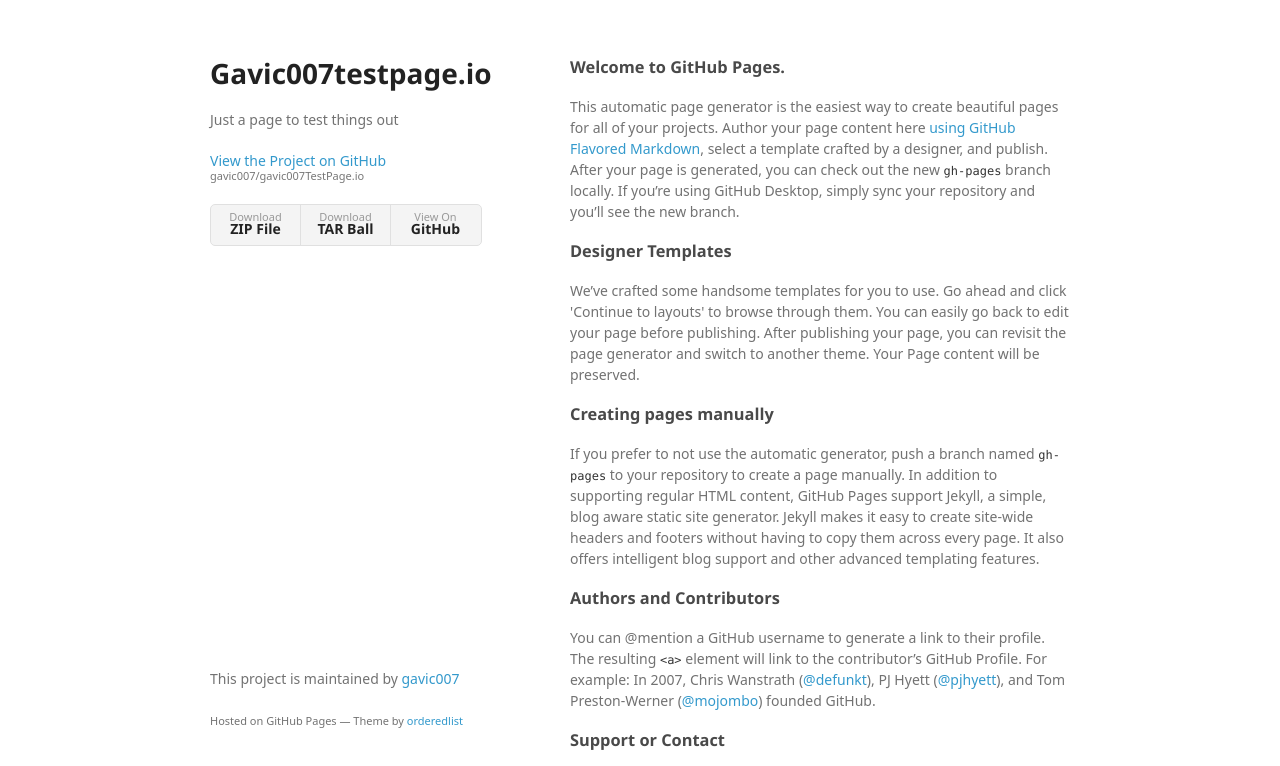
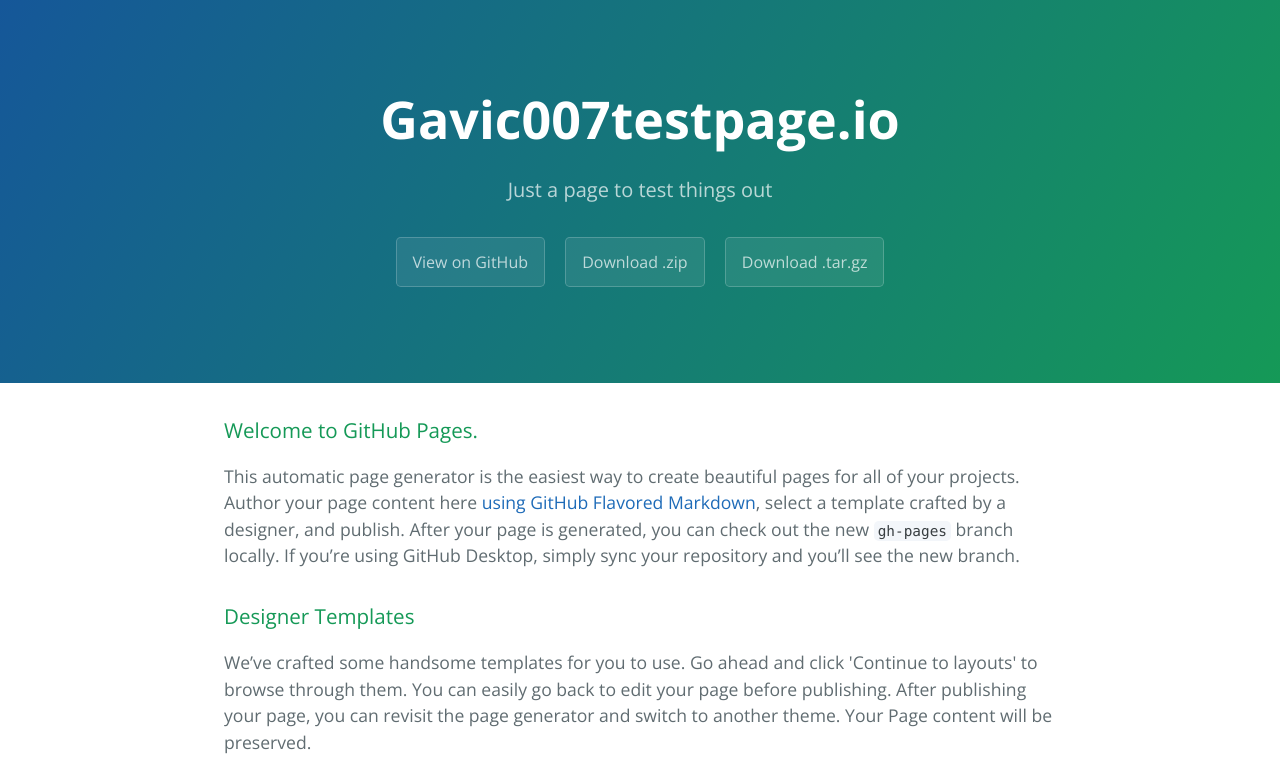
Before and after one commit to MGavic/gavic007TestPage.io, a plain HTML site: page index.html in a window 1280 px wide. Shown: the top 766 px of the page. Drawn offline with nearby package versions, Linux system fonts and the light colour scheme; a web font is replaced by a local one.

Commit message:
Create gh-pages branch via GitHub

```diff
--- a/index.html
+++ b/index.html
@@ -1,34 +1,25 @@
-<!doctype html>
-<html>
+<!DOCTYPE html>
+<html lang="en-us">
   <head>
-    <meta charset="utf-8">
-    <meta http-equiv="X-UA-Compatible" content="chrome=1">
+    <meta charset="UTF-8">
     <title>Gavic007testpage.io by gavic007</title>
-
-    <link rel="stylesheet" href="stylesheets/styles.css">
-    <link rel="stylesheet" href="stylesheets/github-light.css">
-    <meta name="viewport" content="width=device-width">
-    <!--[if lt IE 9]>
-    <script src="//html5shiv.googlecode.com/svn/trunk/html5.js"></script>
-    <![endif]-->
+    <meta name="viewport" content="width=device-width, initial-scale=1">
+    <link rel="stylesheet" type="text/css" href="stylesheets/normalize.css" media="screen">
+    <link href='https://fonts.googleapis.com/css?family=Open+Sans:400,700' rel='stylesheet' type='text/css'>
+    <link rel="stylesheet" type="text/css" href="stylesheets/stylesheet.css" media="screen">
+    <link rel="stylesheet" type="text/css" href="stylesheets/github-light.css" media="screen">
   </head>
   <body>
-    <div class="wrapper">
-      <header>
-        <h1>Gavic007testpage.io</h1>
-        <p>Just a page to test things out</p>
+    <section class="page-header">
+      <h1 class="project-name">Gavic007testpage.io</h1>
+      <h2 class="project-tagline">Just a page to test things out</h2>
+      <a href="https://github.com/gavic007/gavic007TestPage.io" class="btn">View on GitHub</a>
+      <a href="https://github.com/gavic007/gavic007TestPage.io/zipball/master" class="btn">Download .zip</a>
+      <a href="https://github.com/gavic007/gavic007TestPage.io/tarball/master" class="btn">Download .tar.gz</a>
+    </section>
 
-        <p class="view"><a href="https://github.com/gavic007/gavic007TestPage.io">View the Project on GitHub <small>gavic007/gavic007TestPage.io</small></a></p>
-
-
-        <ul>
-          <li><a href="https://github.com/gavic007/gavic007TestPage.io/zipball/master">Download <strong>ZIP File</strong></a></li>
-          <li><a href="https://github.com/gavic007/gavic007TestPage.io/tarball/master">Download <strong>TAR Ball</strong></a></li>
-          <li><a href="https://github.com/gavic007/gavic007TestPage.io">View On <strong>GitHub</strong></a></li>
-        </ul>
-      </header>
-      <section>
-        <h3>
+    <section class="main-content">
+      <h3>
 <a id="welcome-to-github-pages" class="anchor" href="#welcome-to-github-pages" aria-hidden="true"><span aria-hidden="true" class="octicon octicon-link"></span></a>Welcome to GitHub Pages.</h3>
 
 <p>This automatic page generator is the easiest way to create beautiful pages for all of your projects. Author your page content here <a href="https://guides.github.com/features/mastering-markdown/">using GitHub Flavored Markdown</a>, select a template crafted by a designer, and publish. After your page is generated, you can check out the new <code>gh-pages</code> branch locally. If you’re using GitHub Desktop, simply sync your repository and you’ll see the new branch.</p>
@@ -52,13 +43,15 @@
 <a id="support-or-contact" class="anchor" href="#support-or-contact" aria-hidden="true"><span aria-hidden="true" class="octicon octicon-link"></span></a>Support or Contact</h3>
 
 <p>Having trouble with Pages? Check out our <a href="https://help.github.com/pages">documentation</a> or <a href="https://github.com/contact">contact support</a> and we’ll help you sort it out.</p>
-      </section>
-      <footer>
-        <p>This project is maintained by <a href="https://github.com/gavic007">gavic007</a></p>
-        <p><small>Hosted on GitHub Pages &mdash; Theme by <a href="https://github.com/orderedlist">orderedlist</a></small></p>
+
+      <footer class="site-footer">
+        <span class="site-footer-owner"><a href="https://github.com/gavic007/gavic007TestPage.io">Gavic007testpage.io</a> is maintained by <a href="https://github.com/gavic007">gavic007</a>.</span>
+
+        <span class="site-footer-credits">This page was generated by <a href="https://pages.github.com">GitHub Pages</a> using the <a href="https://github.com/jasonlong/cayman-theme">Cayman theme</a> by <a href="https://twitter.com/jasonlong">Jason Long</a>.</span>
       </footer>
-    </div>
-    <script src="javascripts/scale.fix.js"></script>
+
+    </section>
+
 
   </body>
 </html>
```
Also changed, not shown: stylesheets/stylesheet.css (line endings or trailing spaces).
